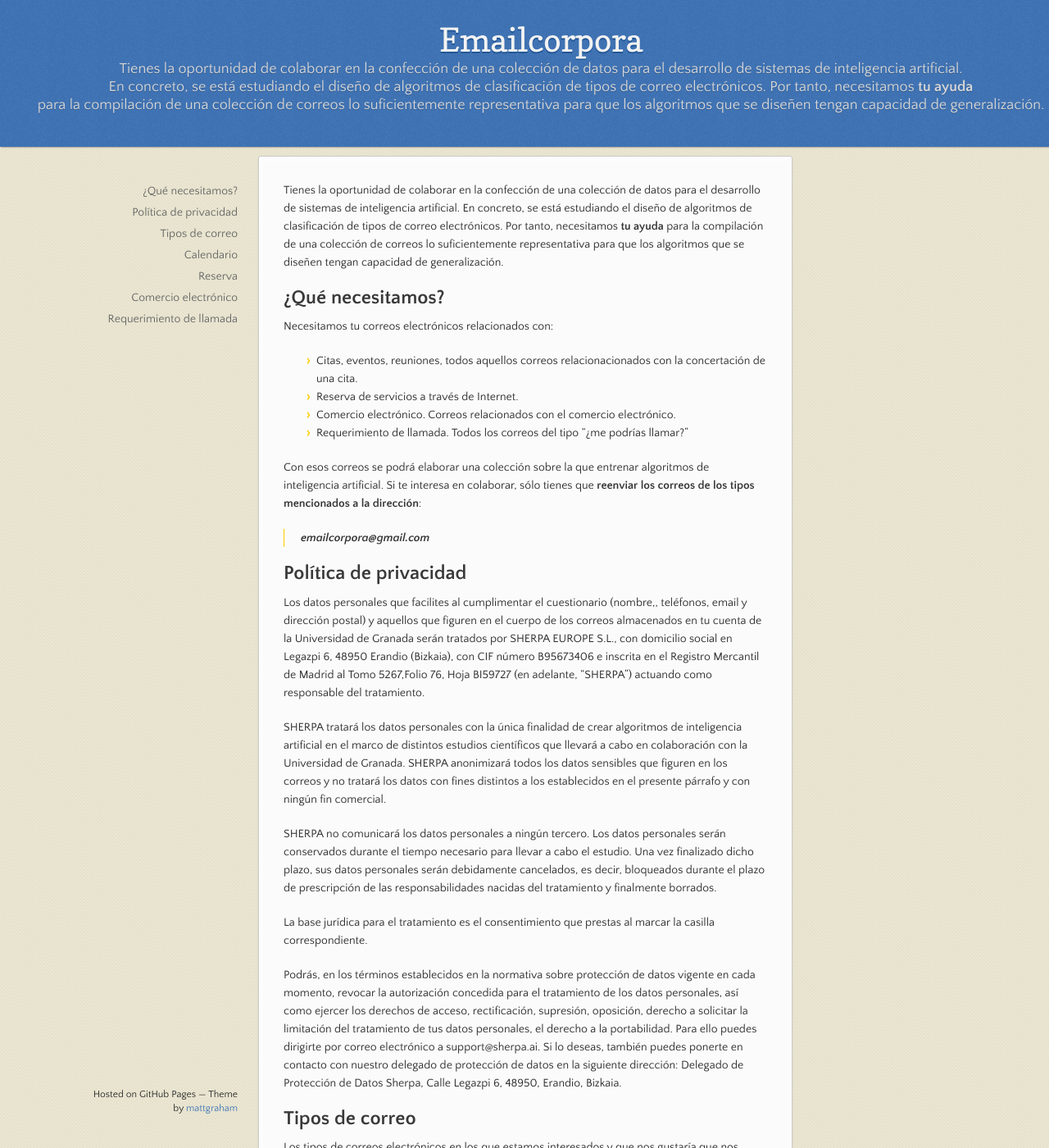
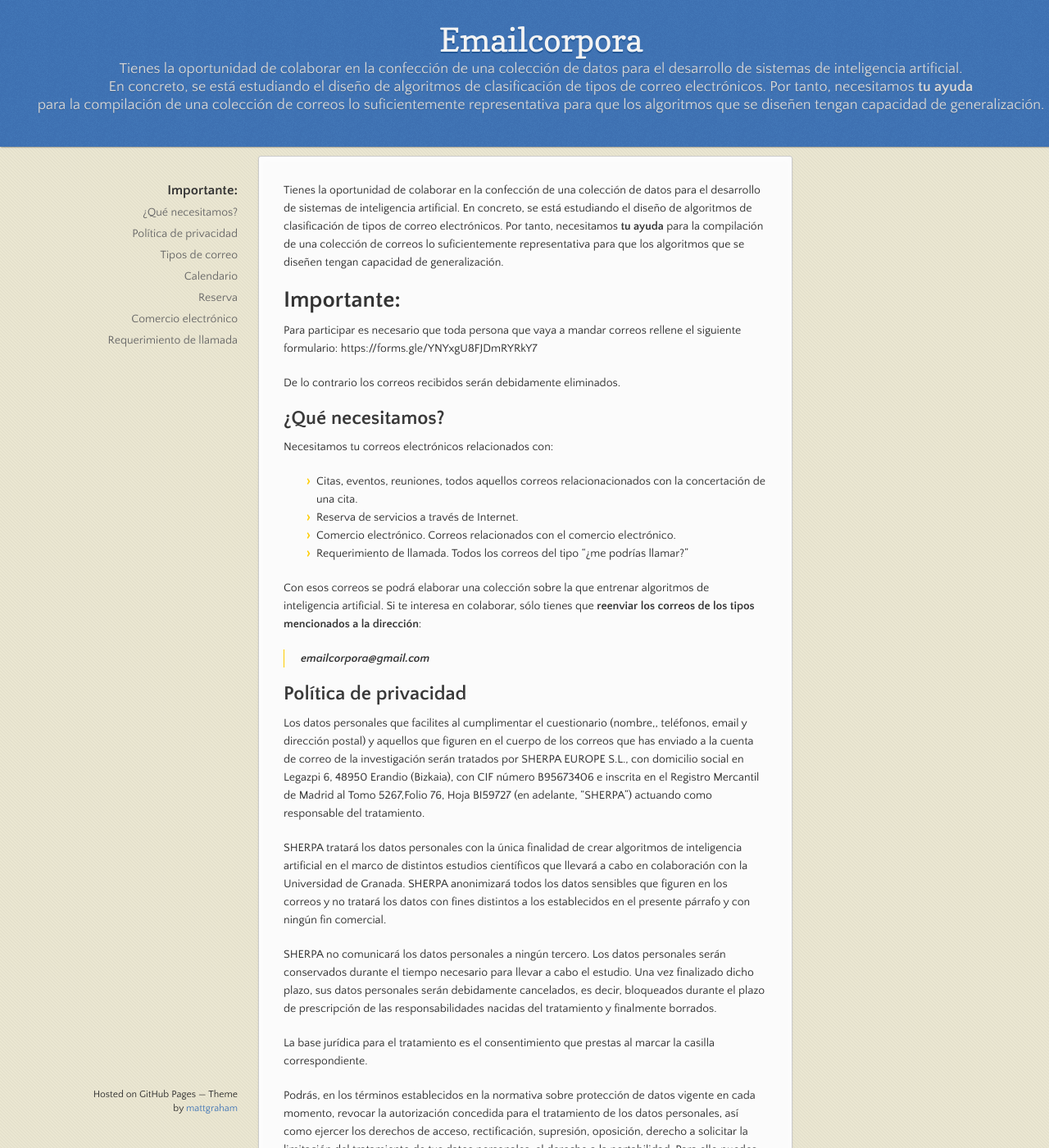
Before and after one commit to emailcorpora/emailcorpora.github.io, a Jekyll site: the page built from index.md, in a window 1280 px wide and 1400 px high. Shown: the whole window at 82% size. Built offline with Jekyll 4.4.1, drawn with Linux system fonts in a browser that asks for light colours; the repository's description, which GitHub fills in, is left out.

Commit message:
Modificación de index.md para rectificación de la política de privacidad

```diff
--- a/index.md
+++ b/index.md
@@ -4,6 +4,11 @@ layout: default
 
 
 Tienes la oportunidad de colaborar en la confección de una colección de datos para el desarrollo de sistemas de inteligencia artificial. En concreto, se está estudiando el diseño de algoritmos de clasificación de tipos de correo electrónicos. Por tanto, necesitamos **tu ayuda** para la compilación de una colección de correos lo suficientemente representativa para que los algoritmos que se diseñen tengan capacidad de generalización.
+
+# Importante:
+Para participar es necesario que toda persona que vaya a mandar correos rellene el siguiente formulario: https://forms.gle/YNYxgU8FJDmRYRkY7
+
+De lo contrario los correos recibidos serán debidamente eliminados.
 
 ## ¿Qué necesitamos?
 
@@ -19,7 +24,7 @@ Con esos correos se podrá elaborar una colección sobre la que entrenar algorit
 
 ## Política de privacidad
 
-Los datos personales que facilites al cumplimentar el cuestionario (nombre,, teléfonos, email y dirección postal) y aquellos que figuren en el cuerpo de los correos almacenados en tu cuenta de la Universidad de Granada serán tratados por SHERPA EUROPE S.L., con domicilio social en Legazpi 6, 48950 Erandio (Bizkaia), con CIF número B95673406 e inscrita en el Registro Mercantil de Madrid al Tomo 5267,Folio 76, Hoja BI59727 (en adelante, “SHERPA”) actuando como responsable del tratamiento.
+Los datos personales que facilites al cumplimentar el cuestionario (nombre,, teléfonos, email y dirección postal) y aquellos que figuren en el cuerpo de los correos que has enviado a la cuenta de correo de la investigación serán tratados por SHERPA EUROPE S.L., con domicilio social en Legazpi 6, 48950 Erandio (Bizkaia), con CIF número B95673406 e inscrita en el Registro Mercantil de Madrid al Tomo 5267,Folio 76, Hoja BI59727 (en adelante, “SHERPA”) actuando como responsable del tratamiento.
 
 SHERPA tratará los datos personales con la única finalidad de crear algoritmos de inteligencia artificial en el marco de distintos estudios científicos que llevará a cabo en colaboración con la Universidad de Granada. SHERPA anonimizará todos los datos sensibles que figuren en los correos y no tratará los datos con fines distintos a los establecidos en el presente párrafo y con ningún fin comercial.
 
```
